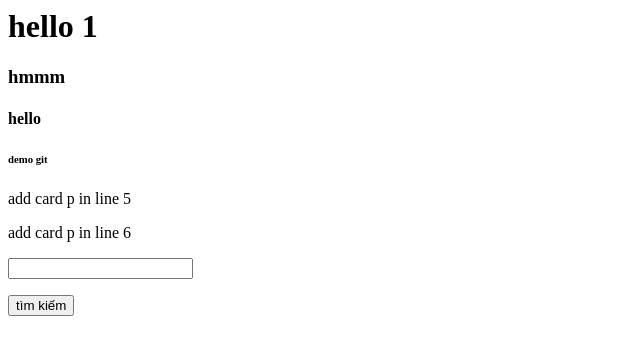
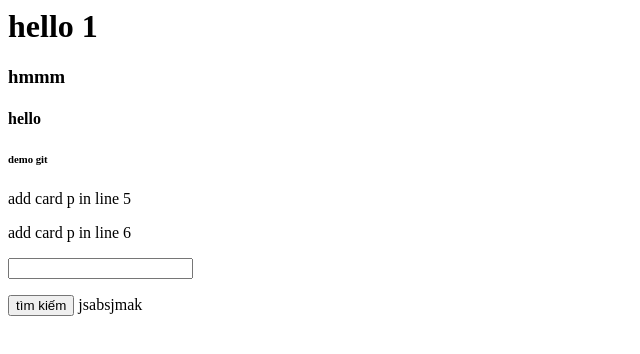
Before and after one commit to QuyKhanh03/demo-git, a plain HTML site: page index.html in a window 1280 px wide. Shown: the full height of the page, 0-640 px from the left. Drawn offline with Linux system fonts and the light colour scheme.

Commit message:
Update index.html

```diff
--- a/index.html
+++ b/index.html
@@ -8,3 +8,4 @@
     <input type="text">
 </form>
 <button>tìm kiếm</button>
+jsabsjmak
```
